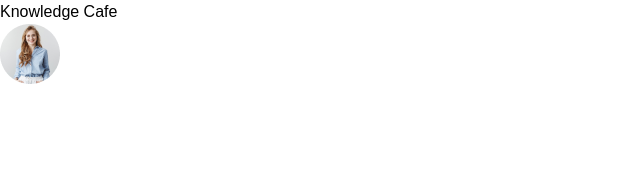
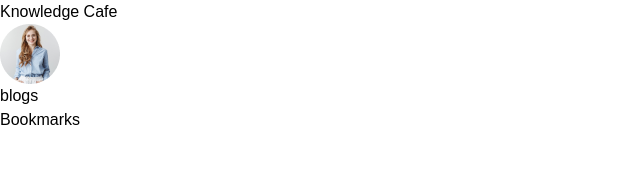
Before and after one commit to JuwelShaikh/knowledge-cafe-ract, a React (Vite) app: page / in a window 1280 px wide. Shown: the top 182 px of the page, without its empty margins (0-640 px from the left). Built offline with nearby package versions, Linux system fonts and the light colour scheme.

Commit message:
Bookmarks compo added

```diff
--- a/src/App.jsx
+++ b/src/App.jsx
@@ -1,5 +1,6 @@
 
 import Blogs from './Components/Blogs/Blogs'
+import Bookmarks from './Components/Bookmarks/Bookmarks'
 import Header from './Components/Header/Header'
 
 function App() {
@@ -7,8 +8,11 @@ function App() {
 
   return (
     <>
-          <Header/>
-          <Blogs/>
+      <Header />
+      <main className='md:flex'>
+        <Blogs />
+        <Bookmarks />
+      </main>
     </>
   )
 }
--- a/src/Components/Blogs/Blogs.jsx
+++ b/src/Components/Blogs/Blogs.jsx
@@ -12,8 +12,8 @@ const Blogs = () => {
     },[])
 
     return (
-        <div>
-
+        <div className='text-3xl'>
+            blogs
         </div>
     );
 };
--- /dev/null
+++ b/src/Components/Bookmarks/Bookmarks.jsx
@@ -0,0 +1,11 @@
+
+
+const Bookmarks = () => {
+    return (
+        <div>
+            <h1 className="text-3xl">Bookmarks</h1>
+        </div>
+    );
+};
+
+export default Bookmarks;
--- a/src/Components/Header/Header.jsx
+++ b/src/Components/Header/Header.jsx
@@ -2,10 +2,10 @@ import proPic from '../../assets/images/profile.png'
 
 const Header = () => {
     return (
-        <div className='flex justify-between place-items-center mx-5 p-2 border-b-2'>
+        <header className='flex justify-between place-items-center mx-5 p-2 border-b-2'>
             <h1 className="text-2xl font-bold">Knowledge Cafe</h1>
             <img src={proPic} alt="" />
-        </div>
+        </header>
     );
 };
 
```
